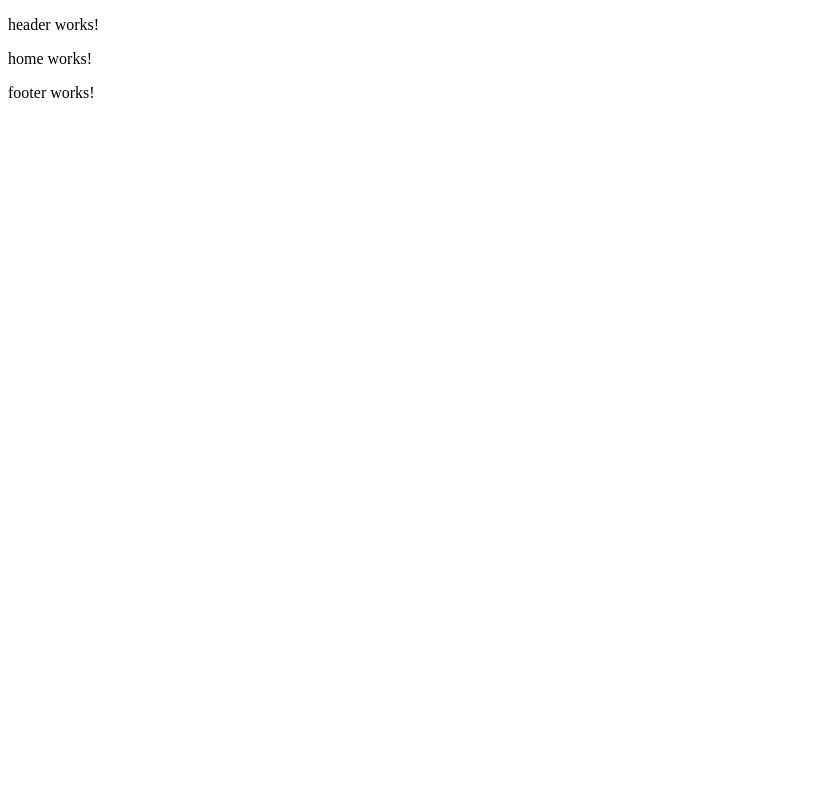
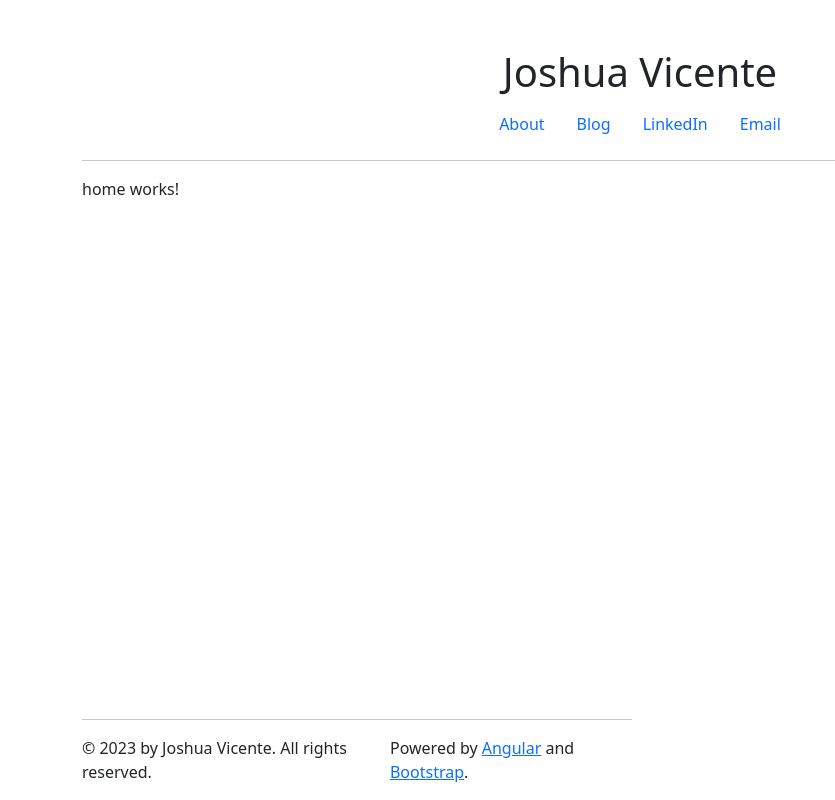
Before and after one commit to joshuavicente/ejrvt-angular, an Angular app in the folder joshuavicente/: page / in a window 1280 px wide. Shown: the whole page, without its empty margins (0-835 px from the left). Built offline with nearby package versions, Linux system fonts and the light colour scheme.

Commit message:
feat: Imported bootstrap to styles.scss

```diff
--- a/joshuavicente/src/app/components/footer/footer.component.html
+++ b/joshuavicente/src/app/components/footer/footer.component.html
@@ -1 +1,9 @@
-<p>footer works!</p>
+<div class="container">
+  <div class="footer">
+    <hr>
+    <div class="d-flex flex-row justify-content-between">
+      <p>&#169; 2023 by Joshua Vicente. All rights reserved.</p>
+      <p>Powered by <a href="https://angular.io/" target="_blank">Angular</a> and <a href="https://getbootstrap.com/" target="_blank">Bootstrap</a>.</p>
+    </div>
+  </div>
+</div>
--- a/joshuavicente/src/app/components/footer/footer.component.scss
+++ b/joshuavicente/src/app/components/footer/footer.component.scss
@@ -0,0 +1,5 @@
+.footer {
+  position: absolute;
+  bottom: 0;
+  width: 43%;
+}
--- a/joshuavicente/src/app/components/header/header.component.html
+++ b/joshuavicente/src/app/components/header/header.component.html
@@ -1 +1,20 @@
-<p>header works!</p>
+<div class="container">
+  <div class="text-center mt-5">
+    <h1>Joshua Vicente</h1>
+  </div>
+  <ul class="nav justify-content-center">
+    <li class="nav-item">
+      <a class="nav-link active" aria-current="page" href="#">About</a>
+    </li>
+    <li class="nav-item">
+      <a class="nav-link" href="#">Blog</a>
+    </li>
+    <li class="nav-item">
+      <a class="nav-link" href="https://www.linkedin.com/in/joshua-vicente/" target="_blank">LinkedIn</a>
+    </li>
+    <li class="nav-item">
+      <a class="nav-link" href="mailto:owentatoy@gmail.com" target="_blank">Email</a>
+    </li>
+  </ul>
+  <hr>
+</div>
--- a/joshuavicente/src/app/pages/home/home.component.html
+++ b/joshuavicente/src/app/pages/home/home.component.html
@@ -1 +1,3 @@
-<p>home works!</p>
+<div class="container">
+  <p>home works!</p>
+</div>
--- a/joshuavicente/src/styles.scss
+++ b/joshuavicente/src/styles.scss
@@ -1 +1,2 @@
 /* You can add global styles to this file, and also import other style files */
+@import "../node_modules/bootstrap/dist/css/bootstrap.min.css";
```
